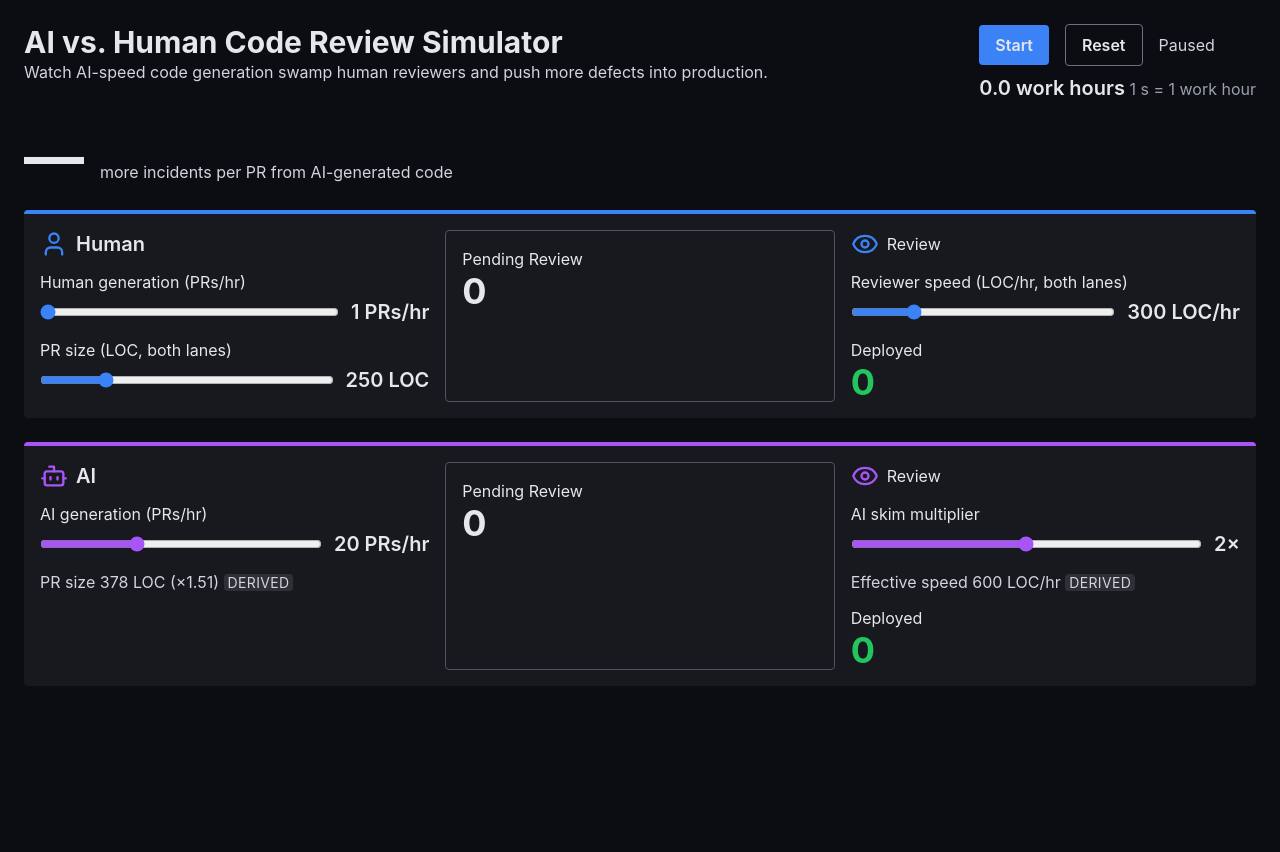
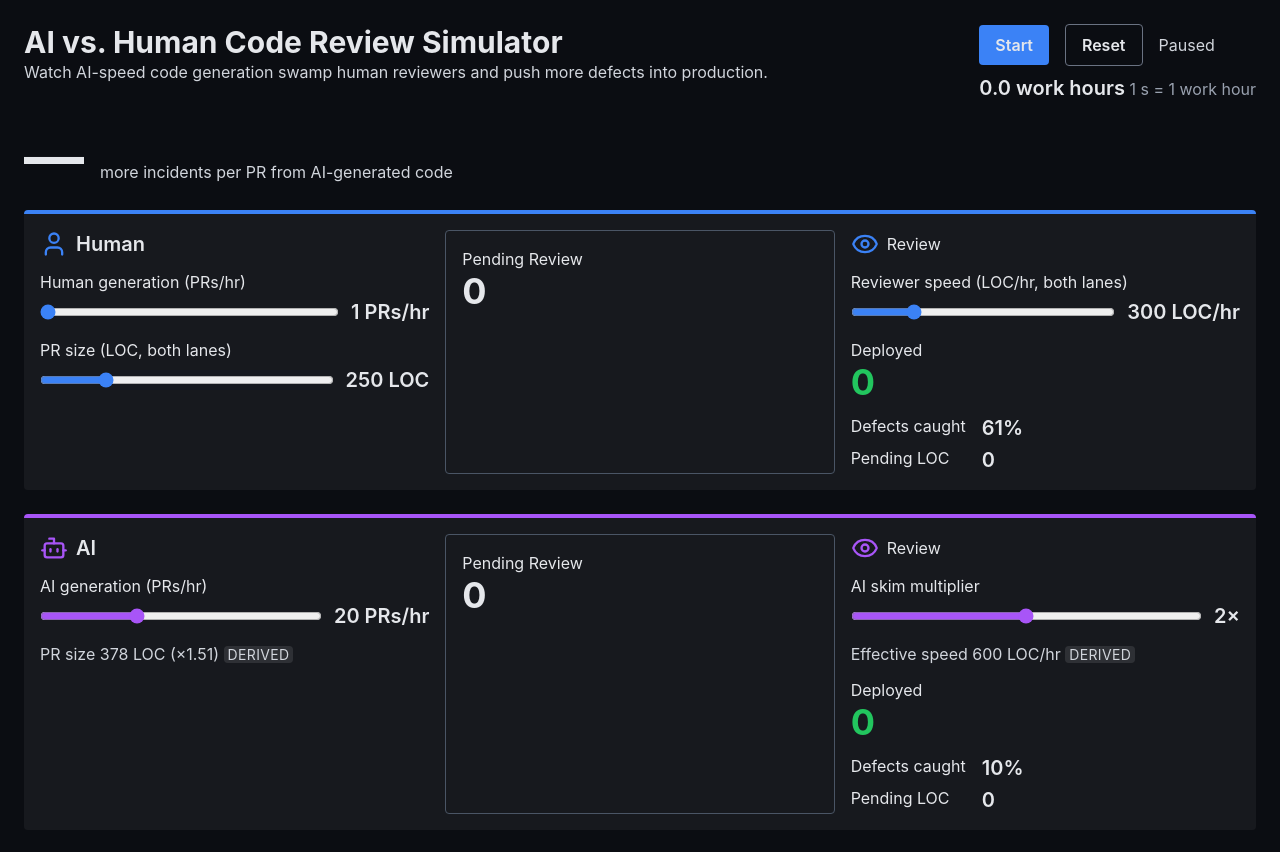
Before and after one commit to bdfinst/sims, a React (Vite) app: page / in a window 1280 px wide. Before the commit the page ends 800 px from the top, so only its background shows below. Built offline with nearby package versions, Linux system fonts and the light colour scheme.

Commit message:
feat(sim): defects-caught rate from PR size and reviewer speed

```diff
--- a/src/components/Lane.jsx
+++ b/src/components/Lane.jsx
@@ -1,6 +1,7 @@
 import { LANE_MODELS, floorShow, laneParams } from '../engine.js'
 import { LANE_PRESENTATION } from '../laneConfig.js'
 import { Icon } from './Icon.jsx'
+import { LaneMetrics } from './LaneMetrics.jsx'
 import { RateSlider } from './RateSlider.jsx'
 
 function DerivedValue({ children }) {
@@ -64,6 +65,7 @@ export function Lane({ laneId, lane, settings, onSettingChange }) {
             {floorShow(lane.deployedPrs)}
           </dd>
         </dl>
+        <LaneMetrics lane={lane} params={params} />
       </div>
     </section>
   )
--- /dev/null
+++ b/src/components/LaneMetrics.jsx
@@ -0,0 +1,17 @@
+import { detection, formatLoc, formatPct } from '../engine.js'
+
+// Rows keep a fixed order so both lanes line up row for row.
+export function LaneMetrics({ lane, params }) {
+  return (
+    <dl className="grid grid-cols-[auto_1fr] gap-x-4 gap-y-1">
+      <dt className="text-base">Defects caught</dt>
+      <dd data-metric="defectsCaught" className="text-xl font-semibold">
+        {formatPct(detection(params.size, params.effSpeed))}
+      </dd>
+      <dt className="text-base">Pending LOC</dt>
+      <dd data-metric="pendingLoc" className="text-xl font-semibold">
+        {formatLoc(lane.pendingLoc)}
+      </dd>
+    </dl>
+  )
+}
--- a/src/engine.js
+++ b/src/engine.js
@@ -47,6 +47,13 @@ export const SECONDS_PER_WORK_HOUR = 1
 export const MS_PER_WORK_HOUR = SECONDS_PER_WORK_HOUR * 1000
 export const TICK_MS = TICK_HOURS * MS_PER_WORK_HOUR
 const DEFECTS_PER_LOC = 0.02
+const BASE_DETECTION = 0.8
+const SIZE_KNEE = 200
+const SIZE_WALL = 400
+const SIZE_FLOOR = 0.05
+const SPEED_KNEE = 500
+const SPEED_WALL = 1000
+const SPEED_FLOOR = 0.1
 const EMPTY_QUEUE_EPSILON = 1e-9
 const DISPLAY_EPSILON = 1e-9
 
@@ -63,8 +70,29 @@ export const floorShow = (value) => Math.floor(value + DISPLAY_EPSILON)
 
 export const formatElapsedHours = (ticks) => (ticks * TICK_HOURS).toFixed(1)
 
-// Placeholder: reviewers catch nothing until the size/speed detection curves exist.
-const detection = (_avgSize, _effSpeed) => 0
+// Full strength up to the knee, then a straight line down to the floor at the wall.
+const fallOff = (value, { knee, wall, floor }) => {
+  if (value <= knee) return 1
+  if (value >= wall) return floor
+  return 1 - (1 - floor) * ((value - knee) / (wall - knee))
+}
+
+export const sizeFactor = (prSizeLoc) =>
+  fallOff(prSizeLoc, { knee: SIZE_KNEE, wall: SIZE_WALL, floor: SIZE_FLOOR })
+
+export const speedFactor = (locPerHour) =>
+  fallOff(locPerHour, { knee: SPEED_KNEE, wall: SPEED_WALL, floor: SPEED_FLOOR })
+
+// Share of a PR's defects that a review catches, from its size and the reviewer's speed.
+export const detection = (prSizeLoc, locPerHour) =>
+  BASE_DETECTION * sizeFactor(prSizeLoc) * speedFactor(locPerHour)
+
+// Escapes do not use detection yet: accrual deliberately assumes reviewers catch nothing.
+const accrualDetection = (_avgSize, _effSpeed) => 0
+
+export const formatPct = (share) => `${Math.round(share * 100)}%`
+
+export const formatLoc = (loc) => floorShow(loc).toLocaleString('en-US')
 
 export const tick = (lane, { gen, size, effSpeed }) => {
   const generatedPrs = gen * TICK_HOURS
@@ -72,7 +100,7 @@ export const tick = (lane, { gen, size, effSpeed }) => {
   const queuedLoc = lane.pendingLoc + generatedPrs * size
 
   const avgSize = queuedPrs > EMPTY_QUEUE_EPSILON ? queuedLoc / queuedPrs : size
-  const detectionRate = detection(avgSize, effSpeed)
+  const detectionRate = accrualDetection(avgSize, effSpeed)
 
   const reviewedLoc = Math.min(queuedLoc, effSpeed * TICK_HOURS)
   const hasQueuedWork = queuedLoc > EMPTY_QUEUE_EPSILON
```
Also changed, not shown: 2 other files (tests, documents, lock files or other folders).
